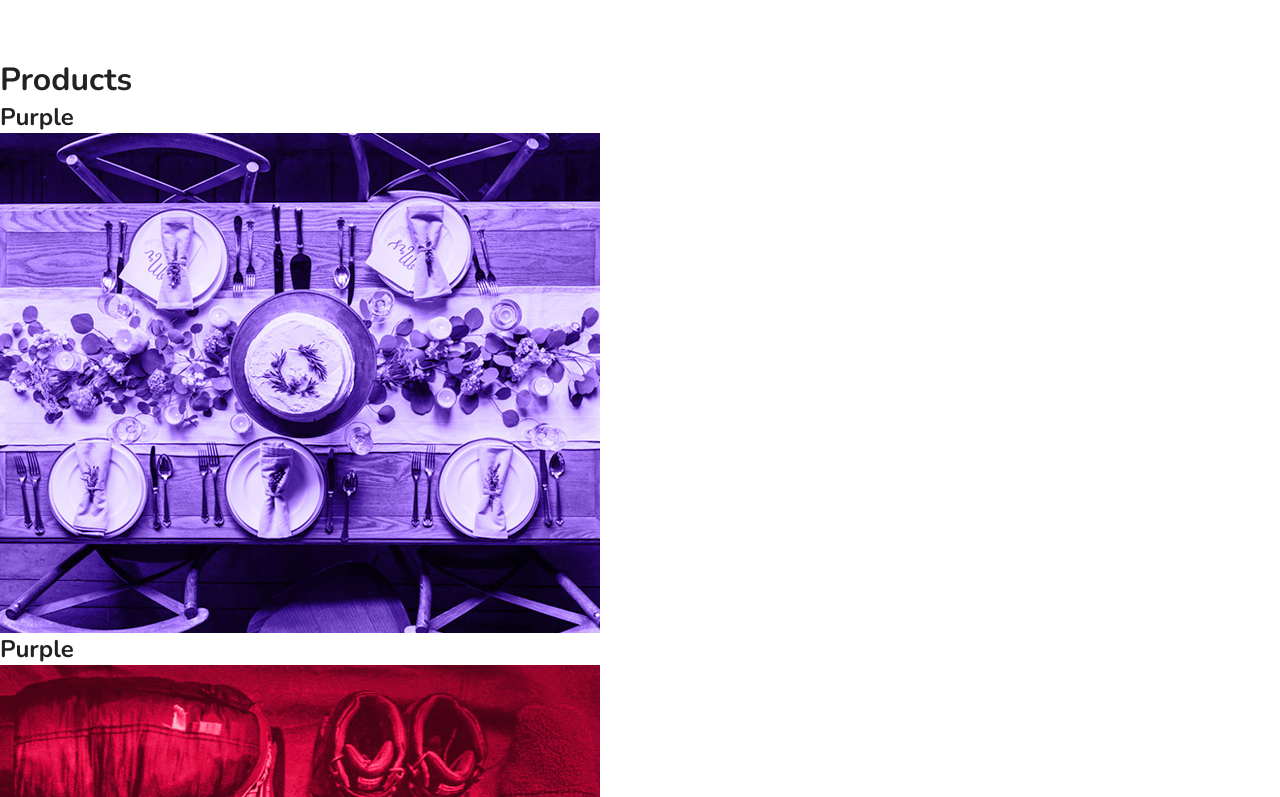
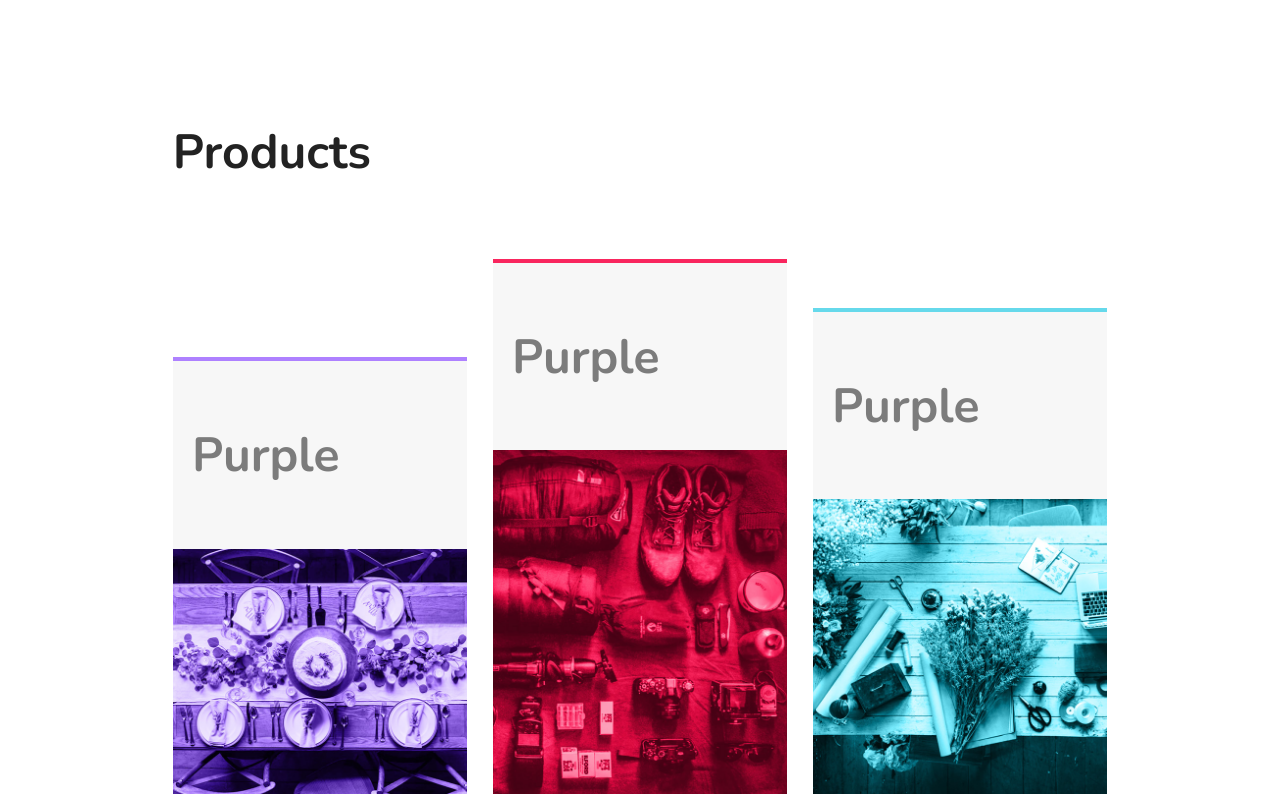
Before and after one commit to vmarcosp/flexbox-practicing, a website: page index.html in a window 1280 px wide. Shown: the part 982-1779 px from the top of the page. Drawn offline with nearby package versions, Linux system fonts and the light colour scheme.

Commit message:
:books: Styled products

```diff
--- a/index.html
+++ b/index.html
@@ -56,7 +56,8 @@
 
     <div class="products" id="products">
         <h1>Products</h1>
-        <div class="product-item purpled">
+        <div class="products-container">
+            <div class="product-item purple">
                 <h2>Purple</h2>
                 <img src="img/produtos1.jpg" alt="First product">
             </div>
@@ -67,6 +68,7 @@
             <div class="product-item blue">
                 <h2>Purple</h2>
                 <img src="img/produtos3.jpg" alt="First product">
+            </div>
         </div>
     </div>
 
--- a/scss/style.scss
+++ b/scss/style.scss
@@ -2,7 +2,11 @@ $dark:#222222;
 $dark-light:#7c7c7c;
 $blue-dark:#122ab2;
 $blue:#2c70ff;
+$blue-greened:#66d9eb;
+$purple:#ae81ff;
 $grid-width:960px;
+$gray-light:#f7f7f7;
+$pink:#f9265e;
 
 @mixin gridWidthAndPosition(){
     max-width: $grid-width;
@@ -116,3 +120,38 @@ img{
         margin:0 .8rem;
     }
 }
+
+.products {
+    max-width:$grid-width;
+    margin:3.8rem auto;
+    >h1{
+        font-size: 3em;
+        margin: 0 .8rem 3.8rem .8rem;
+    }
+}
+
+.products-container{
+    display: flex;
+    align-items: flex-end;
+    flex-wrap:wrap;
+    >.product-item{
+        flex:1 1 200px;
+        border-top:solid .3rem;
+        margin:.8rem;
+        >h2{
+            padding:3.8rem 1.2rem;
+            color:$dark-light;
+            font-size: 3em;
+            background:$gray-light;
+        }
+        &.pink{
+            border-color:$pink;
+        }
+        &.purple{
+            border-color: $purple;
+        }
+        &.blue{
+            border-color: $blue-greened;
+        }
+    }
+}
```
Also changed, not shown: css/style.css. Lines whose indentation alone changed are shown as unchanged.
